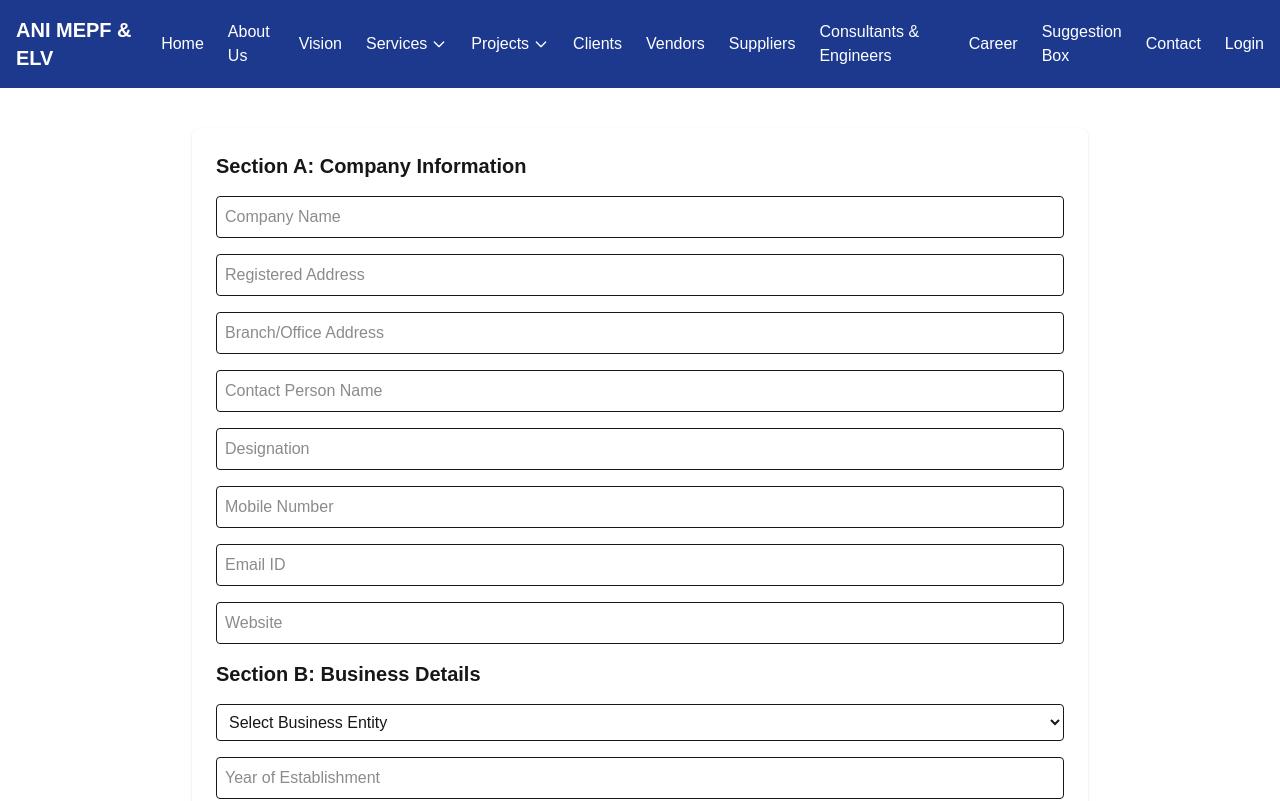
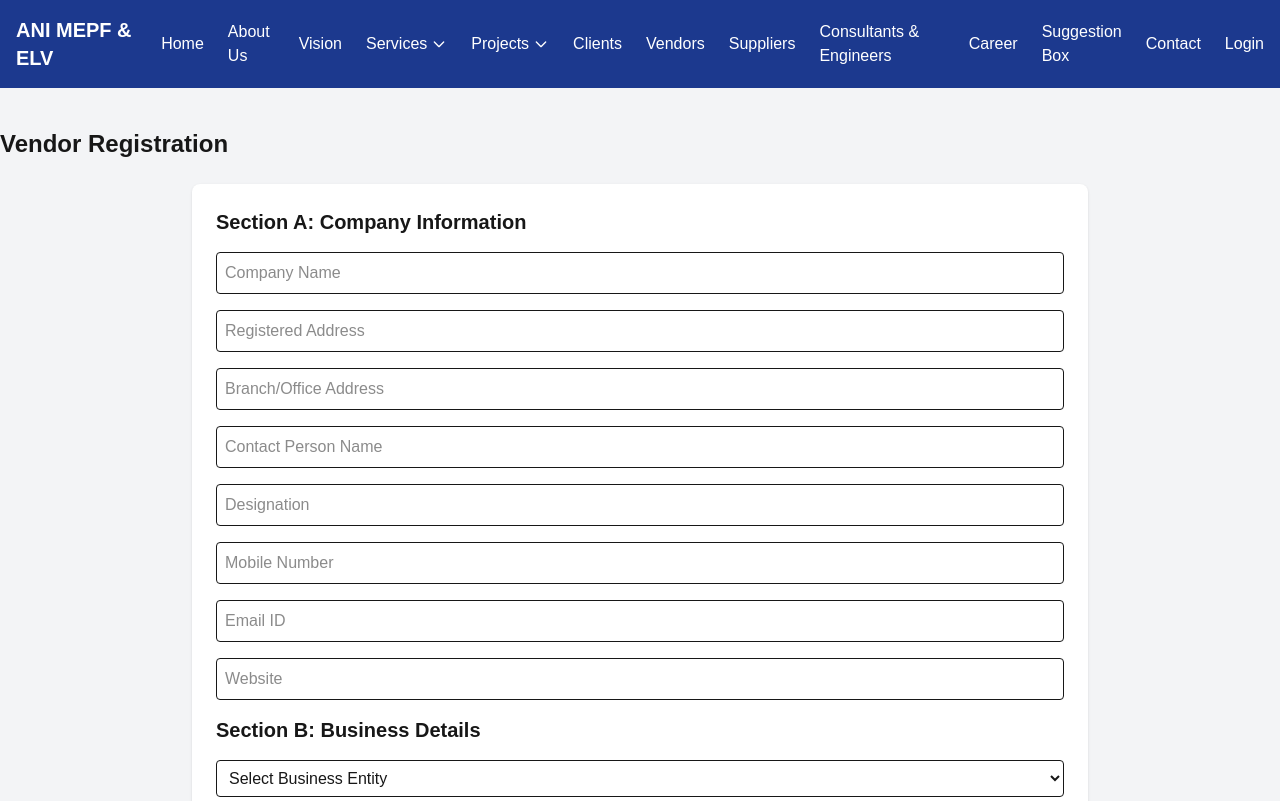
Before and after one commit to sadia3561/ANI-MEPF, a Next.js app: page /registration/vendor in a window 1280 px wide. Shown: the top 801 px of the page. Built offline with nearby package versions, Linux system fonts and the light colour scheme.

Commit message:
reupdate

```diff
--- a/src/app/registration/[role]/page.tsx
+++ b/src/app/registration/[role]/page.tsx
@@ -1,14 +1,53 @@
+"use client";
+
 import RegistrationForm from "@/app/components/RegistrationForm";
+import VendorForm from "@/app/components/VendorForm";
+//import SupplierForm from "@/app/components/SupplierForm";
+//import ConsultantForm from "@/app/components/ConsultantForm";
+//import EngineerForm from "@/app/components/EngineerForm";
+//import DesignerForm from "@/app/components/DesignerForm";
+//import TransporterForm from "@/app/components/TransporterForm";
 
 interface PageProps {
   params: { role: string };
 }
 
 export default function RegistrationPage({ params }: PageProps) {
+  const { role } = params;
+
+  // Role ke hisaab se form select karo
+  let FormComponent = RegistrationForm; // default form
+
+  switch (role.toLowerCase()) {
+    case "vendor":
+      FormComponent = VendorForm;
+      break;
+  //  case "supplier":
+     // FormComponent = SupplierForm;
+      break;
+    //case "consultant":
+      //FormComponent = ConsultantForm;
+      break;
+    //case "engineer":
+      //FormComponent = EngineerForm;
+      break;
+    //case "designer":
+      //FormComponent = DesignerForm;
+      break;
+    //case "transporter":
+      //FormComponent = TransporterForm;
+      break;
+    //case "client":
+      FormComponent = RegistrationForm; // ya koi ClientRegistrationForm agar bana ho
+      break;
+    default:
+    return <p>Registration form for "{role}" is coming soon!</p>;
+  }
+
   return (
     <div className="min-h-screen bg-gray-100 py-10">
-      {/* pass role explicitly */}
-      <RegistrationForm role={params.role} />
+      <h1 className="text-2xl font-bold mb-6 capitalize">{role} Registration</h1>
+      <FormComponent role={role} />
     </div>
   );
 }
--- a/src/app/registration/vendor/page.tsx
+++ /dev/null
@@ -1,9 +0,0 @@
-import VendorForm from "../../components/VendorForm";
-
-export default function VendorPage() {
-  return (
-    <div className="p-10">
-      <VendorForm />
-    </div>
-  );
-}
```
Also changed, not shown: src/app/registration/vendorr/page.tsx (added, +9 -0 lines), src/app/components/ConsultantForm.tsx (added), src/app/components/DesignerForm.tsx (added), src/app/components/EngineerForm.tsx (added), src/app/components/SupplierForm.tsx (added), src/app/components/TransporterForm.tsx (added).
